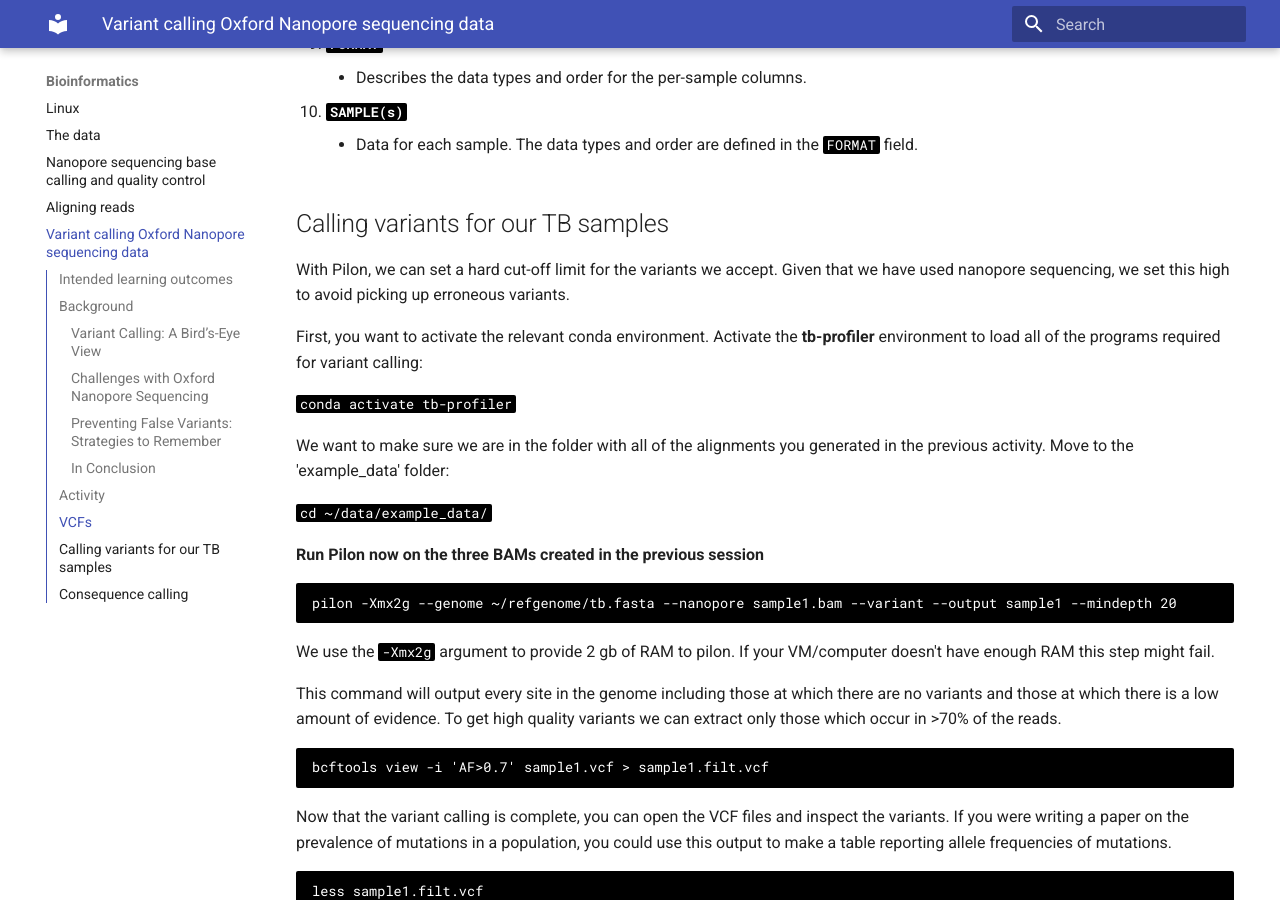
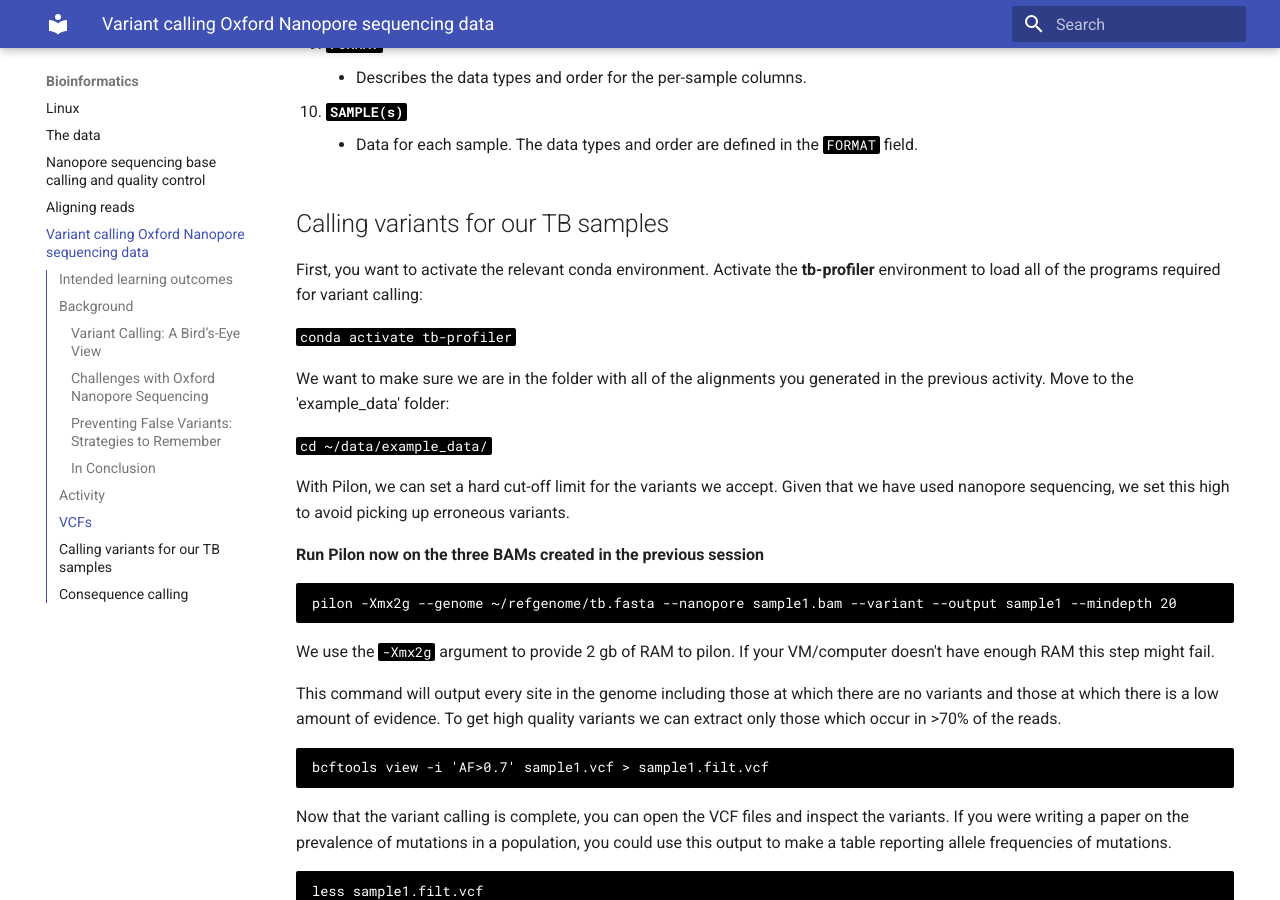
Before and after one commit to lshtm-genomics/tb-nanopore-workshop, an MkDocs documentation site: the page built from docs/bioinformatics/variant-calling.md, in a window 1280 px wide and 900 px high, scrolled down 3505 px. Built offline with MkDocs 1.6.1 and Material for MkDocs 9.7.7, drawn with Linux system fonts in a browser that asks for light colours; some of the changed lines change nothing that is shown.

````diff
--- a/docs/bioinformatics/variant-calling.md
+++ b/docs/bioinformatics/variant-calling.md
@@ -80,8 +80,6 @@
     - Data for each sample. The data types and order are defined in the `FORMAT` field.
 
 ## Calling variants for our TB samples
-With Pilon, we can set a hard cut-off limit for the variants we accept. Given that we have used nanopore sequencing, we set this high to avoid picking up erroneous variants.
-
 First, you want to activate the relevant conda environment. Activate the **tb-profiler** environment to load all of the programs required for variant calling:
 
 ```conda activate tb-profiler```
@@ -90,6 +88,7 @@
 
 ```cd ~/data/example_data/```
 
+With Pilon, we can set a hard cut-off limit for the variants we accept. Given that we have used nanopore sequencing, we set this high to avoid picking up erroneous variants.
 
 **Run Pilon now on the three BAMs created in the previous session**
 
````
